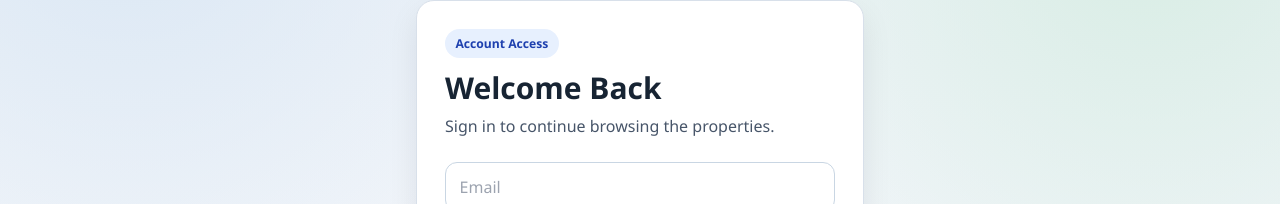
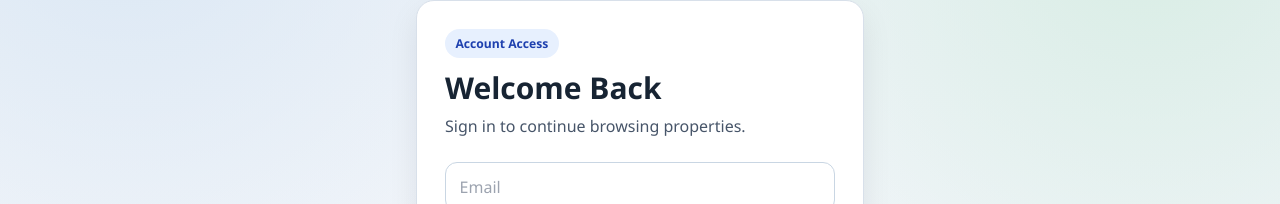
Before and after one commit to DarshanKS09/Real_Estate-Project, a React (Vite) app in the folder frontend/: page /login in a window 1280 px wide. Shown: the part 195-399 px from the top of the page. Built offline with nearby package versions, Linux system fonts and the light colour scheme.

Commit message:
ui errors fixed

```diff
--- a/frontend/src/pages/Login.jsx
+++ b/frontend/src/pages/Login.jsx
@@ -30,7 +30,7 @@ export default function Login() {
       <div className="re-panel w-full max-w-md p-7">
         <p className="re-badge re-badge-soft mb-3">Account Access</p>
         <h1 className="text-3xl font-extrabold mb-2">Welcome Back</h1>
-        <p className="text-slate-600 mb-6">Sign in to continue browsing the properties.</p>
+        <p className="text-slate-600 mb-6">Sign in to continue browsing properties.</p>
 
         <form onSubmit={handleSubmit} className="space-y-4">
           <input
```
